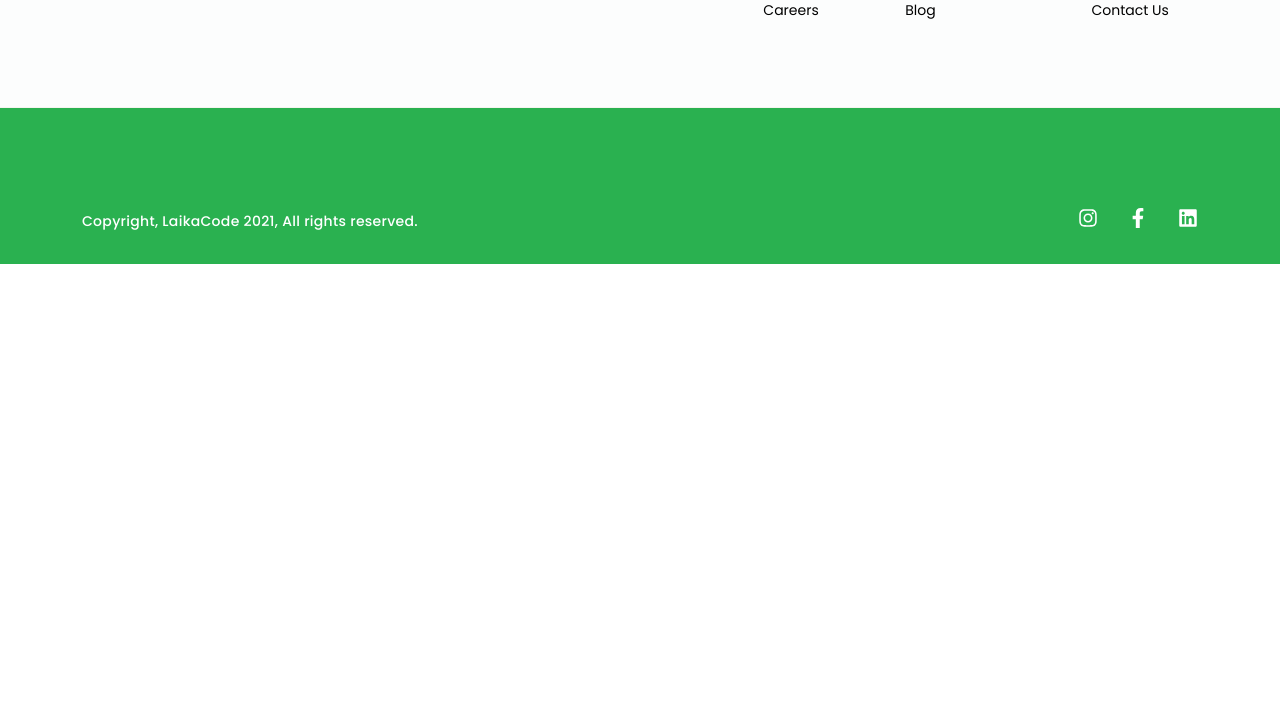
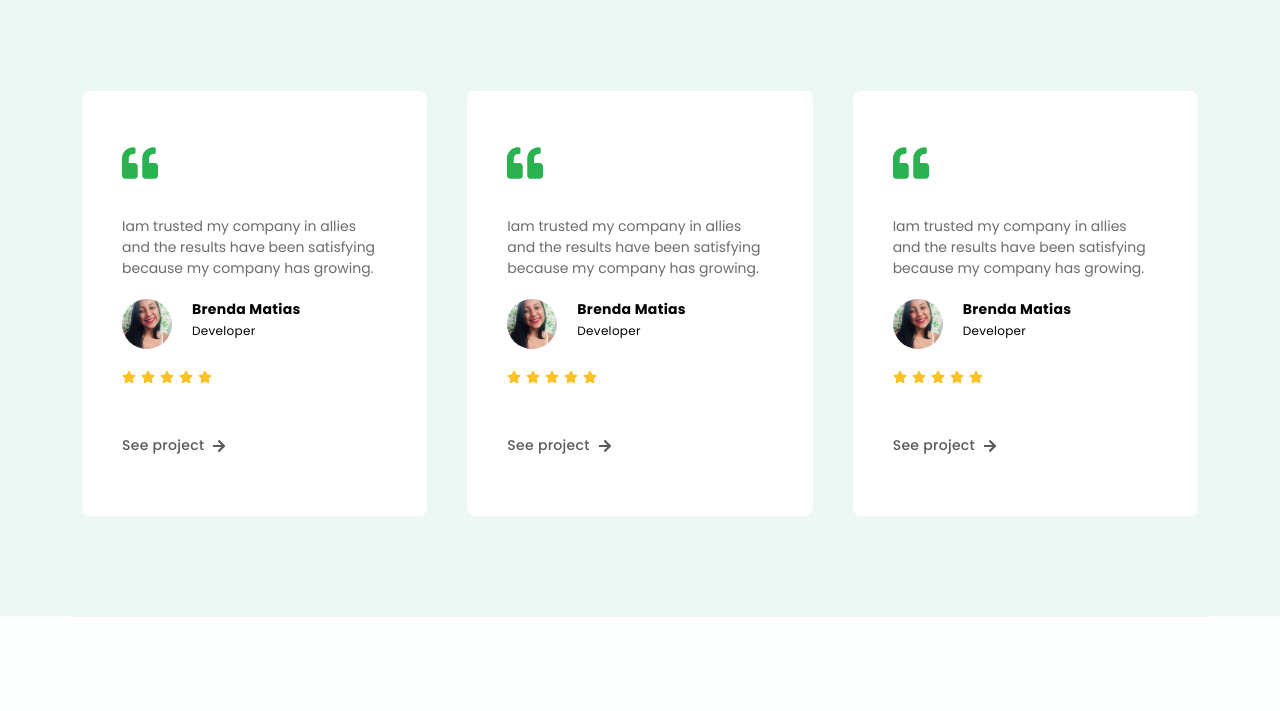
Before and after one commit to brendamatias/laikacode, a Gatsby site: page / in a window 1280 px wide. Shown: the part 3068-3779 px from the top of the page. Before the commit the page ends 3332 px from the top, so only its background shows below. Built offline with nearby package versions, Linux system fonts and the light colour scheme; Gatsby itself is replaced by a stand-in of ours.

Commit message:
add style feedback

```diff
--- a/src/components/Feedbacks/index.js
+++ b/src/components/Feedbacks/index.js
@@ -1,12 +1,76 @@
 import * as React from 'react'
+import { FaStar, FaQuoteLeft, FaArrowRight } from 'react-icons/fa'
+import Container from '../Container'
 import './styles.scss'
 
+import perfil from '../../assets/images/perfil.jpg'
+
+const feedbacksUsers = [
+  {
+    name: 'Brenda Matias',
+    role: 'Developer',
+    stars: 5,
+    content:
+      'Iam trusted my company in allies and the results have been satisfying because my company has growing.',
+  },
+  {
+    name: 'Brenda Matias',
+    role: 'Developer',
+    stars: 5,
+    content:
+      'Iam trusted my company in allies and the results have been satisfying because my company has growing.',
+  },
+  {
+    name: 'Brenda Matias',
+    role: 'Developer',
+    stars: 5,
+    content:
+      'Iam trusted my company in allies and the results have been satisfying because my company has growing.',
+  },
+]
+
 const Feedbacks = () => (
-  <section className="feedbacks">
-    <div className="container">
-      <h1>Feedbacks</h1>
+  <Container className="feedbacks">
+    <div className="section-header">
+      <h3>What we do</h3>
+      <div>
+        <h1>Perfect Solution For Your Business</h1>
+        <p>
+          As our motto, we always provide the best service especially for you
+          and your company by growing your company to be better.
+        </p>
+      </div>
     </div>
-  </section>
+
+    <ul className="feedbacks-content">
+      {feedbacksUsers.map((feedback) => (
+        <li>
+          <strong className="feedbacks-content-quot">
+            <FaQuoteLeft />
+          </strong>
+          <p>{feedback.content}</p>
+          <div className="feedbacks-content-user">
+            <img src={perfil} alt="Perfil" />
+            <div>
+              <strong>{feedback.name}</strong>
+              <span>{feedback.role}</span>
+            </div>
+          </div>
+          <div className="feedbacks-content-stars">
+            <FaStar />
+            <FaStar />
+            <FaStar />
+            <FaStar />
+            <FaStar />
+          </div>
+
+          <a href="/#" className="feedbacks-content-button">
+            See project <FaArrowRight />
+          </a>
+        </li>
+      ))}
+    </ul>
+  </Container>
 )
 
 export default Feedbacks
--- a/src/components/Feedbacks/styles.scss
+++ b/src/components/Feedbacks/styles.scss
@@ -1,4 +1,78 @@
 @use "../../assets/styles/colors.scss" as colors;
 
 .feedbacks {
+  background: #edf8f4;
+
+  p {
+    max-width: 300px;
+  }
+
+  img {
+    width: 50px;
+    height: 50px;
+    border-radius: 50%;
+    margin-right: 20px;
+  }
+
+  li {
+    padding: 50px 40px;
+    border-radius: 8px;
+    background: #ffffff;
+  }
+
+  .feedbacks-content {
+    display: grid;
+    grid-template-columns: repeat(3, 1fr);
+    grid-gap: 40px;
+
+    .feedbacks-content-quot {
+      font-size: 36px;
+      display: block;
+      margin-bottom: 20px;
+      color: colors.$primary-color;
+    }
+
+    .feedbacks-content-user {
+      display: flex;
+      letter-spacing: 0.3px;
+      margin: 20px 0;
+
+      strong {
+        display: block;
+      }
+
+      span {
+        font-size: 12px;
+      }
+    }
+
+    .feedbacks-content-stars svg {
+      margin-right: 5px;
+      color: colors.$secondary-color;
+    }
+
+    .feedbacks-content-button {
+      display: flex;
+      align-items: center;
+      width: max-content;
+      margin-top: 35px;
+      cursor: pointer;
+      border-radius: 3px;
+      letter-spacing: 0.3px;
+      padding: 10px 0;
+      font-weight: 500;
+      color: #595959;
+      transition: all 0.3s linear;
+
+      &:hover {
+        background: colors.$primary-color;
+        color: #ffffff;
+        padding: 10px 42px;
+      }
+
+      svg {
+        margin-left: 8px;
+      }
+    }
+  }
 }
--- a/src/components/Footer/styles.scss
+++ b/src/components/Footer/styles.scss
@@ -36,7 +36,7 @@
 
 .footer-bottom {
   background: colors.$primary-color;
-  padding: 30px 0;
+  padding: 30px 0 !important;
   font-weight: 500;
   letter-spacing: 0.3px;
   margin-top: 80px;
--- a/src/components/Services/index.js
+++ b/src/components/Services/index.js
@@ -5,7 +5,7 @@ import './styles.scss'
 
 const Services = () => (
   <Container className="services">
-    <div className="section-header ">
+    <div className="section-header">
       <h3>What we do</h3>
       <div>
         <h1>Perfect Solution For Your Business</h1>
@@ -59,7 +59,7 @@ const Services = () => (
             bussines activities, objectives and how it plans to achieve its
             goals
           </p>
-          <a href="/#" className="services-button button">
+          <a href="/#" className="services-button">
             Lear More <FaArrowRight />
           </a>
         </div>
```
Also changed, not shown: src/assets/images/perfil.jpg (added).
